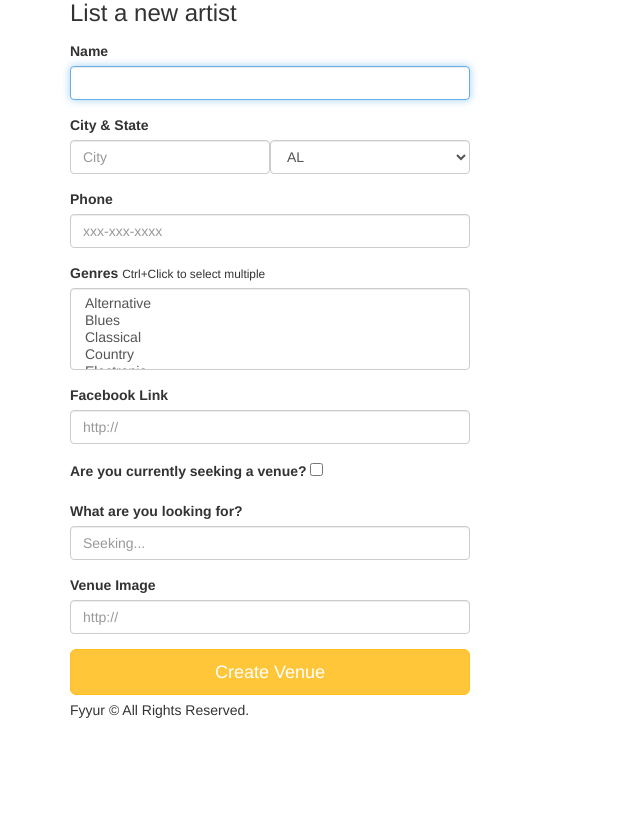
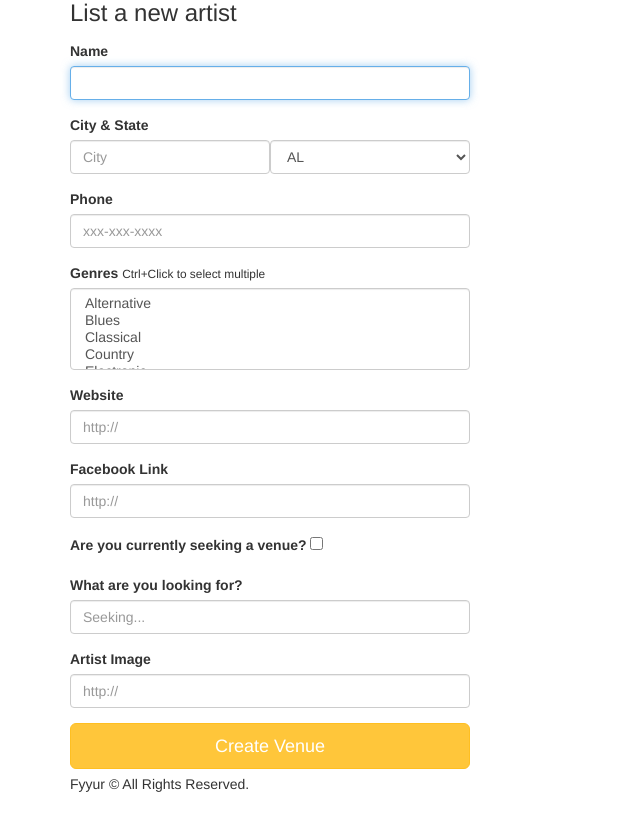
Before and after one commit to scampcoder/fyyur, a Flask app: page /artists/create in a window 1280 px wide. Shown: the part 95-924 px from the top of the page, without its empty margins (0-640 px from the left). Before the commit the page ends 813 px from the top, so only its background shows below. Run offline with Flask 2, Linux system fonts and the light colour scheme; some libraries are stand-ins or nearby versions.

Commit message:
Add website, fix typo

```diff
--- a/templates/forms/new_artist.html
+++ b/templates/forms/new_artist.html
@@ -29,6 +29,10 @@
         {{ form.genres(class_ = 'form-control', placeholder='Genres, separated by commas', id='genres', autofocus = true) }}
       </div>
       <div class="form-group">
+        <label for="website">Website</label>
+        {{ form.website(class_ = 'form-control', placeholder='http://', id='website', autofocus = true) }}
+      </div>
+      <div class="form-group">
           <label for="facebook_link">Facebook Link</label>
           {{ form.facebook_link(class_ = 'form-control', placeholder='http://', id='facebook_link', autofocus = true) }}
       </div>
@@ -41,7 +45,7 @@
         {{ form.seeking_description(class_ = 'form-control', placeholder='Seeking...', id='seeking_description', autofocus = true) }}
       </div>
       <div class="form-group">
-        <label for="image_link">Venue Image</label>
+        <label for="image_link">Artist Image</label>
         {{ form.image_link(class_ = 'form-control', placeholder='http://', id='image_link', autofocus = true) }}
       </div>
       <input type="submit" value="Create Venue" class="btn btn-primary btn-lg btn-block">
```
